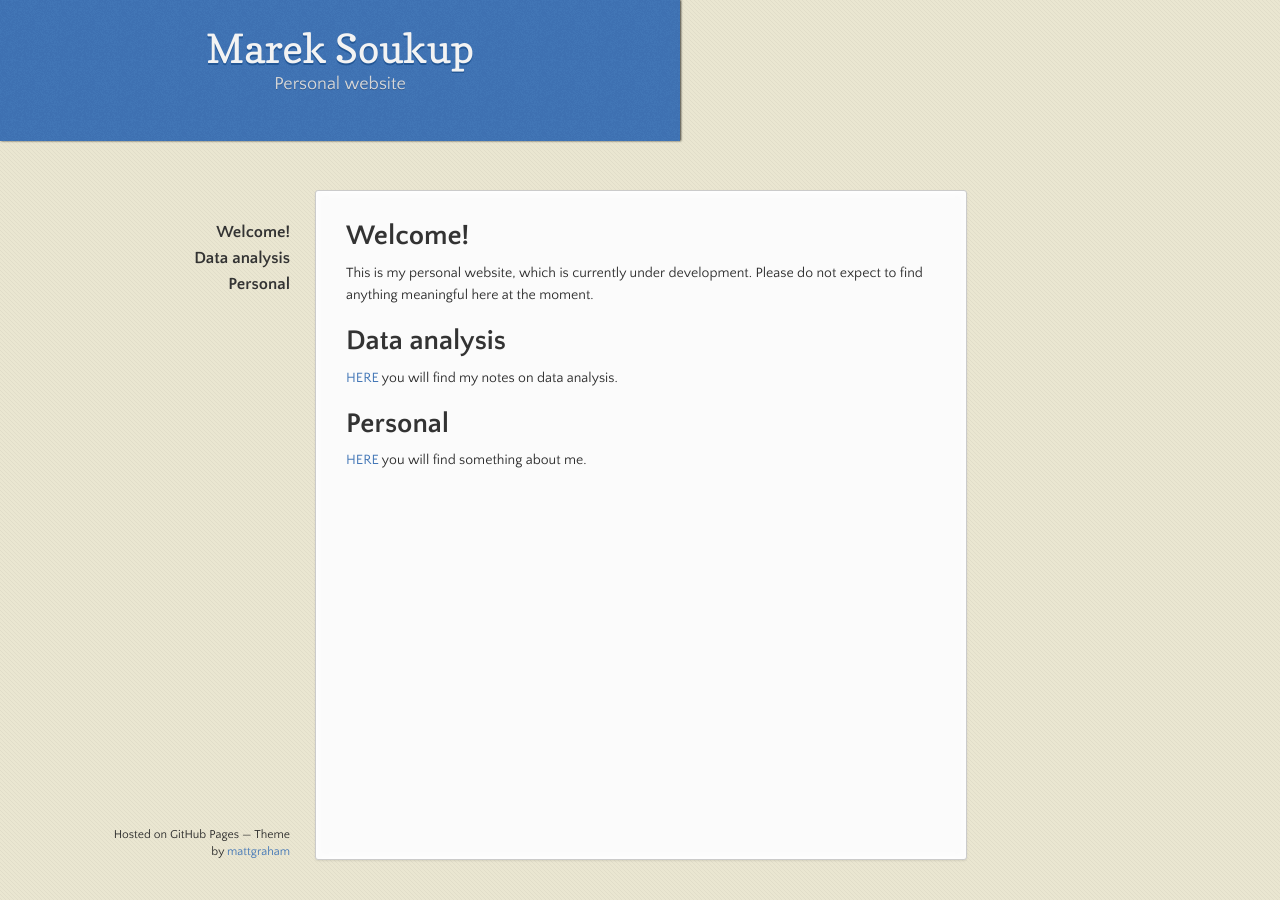
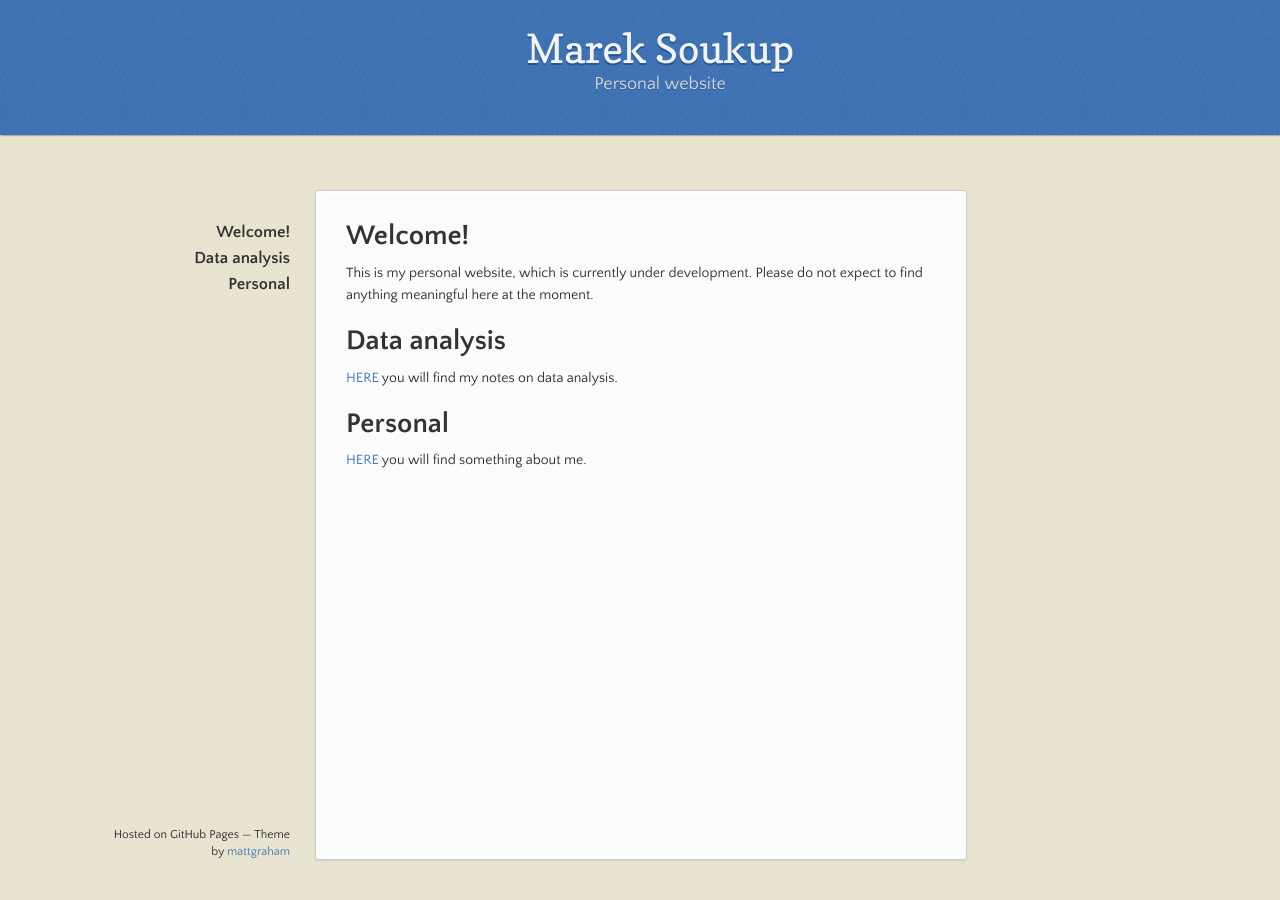
Before and after one commit to soukupmarek-edin/soukupmarek-edin.github.io, a Jekyll site: the page built from index.md, in a window 1280 px wide. Built offline with Jekyll 4.4.1, drawn with Linux system fonts in a browser that asks for light colours; Markdown is read by kramdown in place of the engine named in the settings; our own code applies the rules of GitHub Pages for plain Markdown files.

Commit message:
Update jekyll-theme-leap-day.scss

```diff
--- a/_sass/jekyll-theme-leap-day.scss
+++ b/_sass/jekyll-theme-leap-day.scss
@@ -154,13 +154,13 @@ header {
   top: 0;
   left:0;
   right:0;
-  width: 50%;
+  width: 100%;
   text-align: center;
   background: url(../images/background.png) #4276b6;
   box-shadow: 1px 0px 2px rgba(0,0,0,.75);
   z-index:99;
   -webkit-font-smoothing:antialiased;
-  min-height: 76px;
+  min-height: 56px;
 
   h1 {
     font: 40px/48px 'Copse', "Helvetica Neue", Helvetica, Arial, sans-serif;
```
